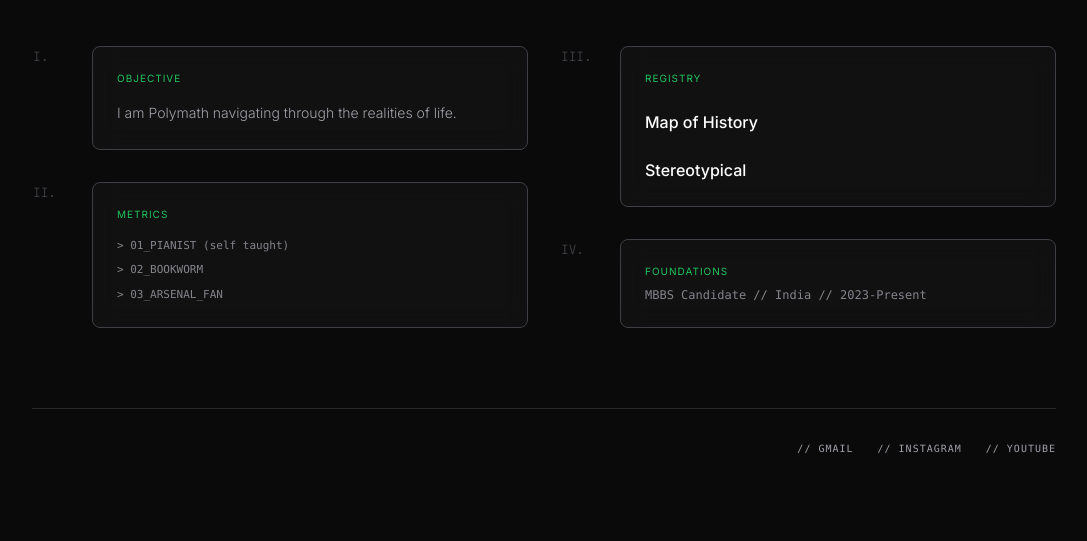
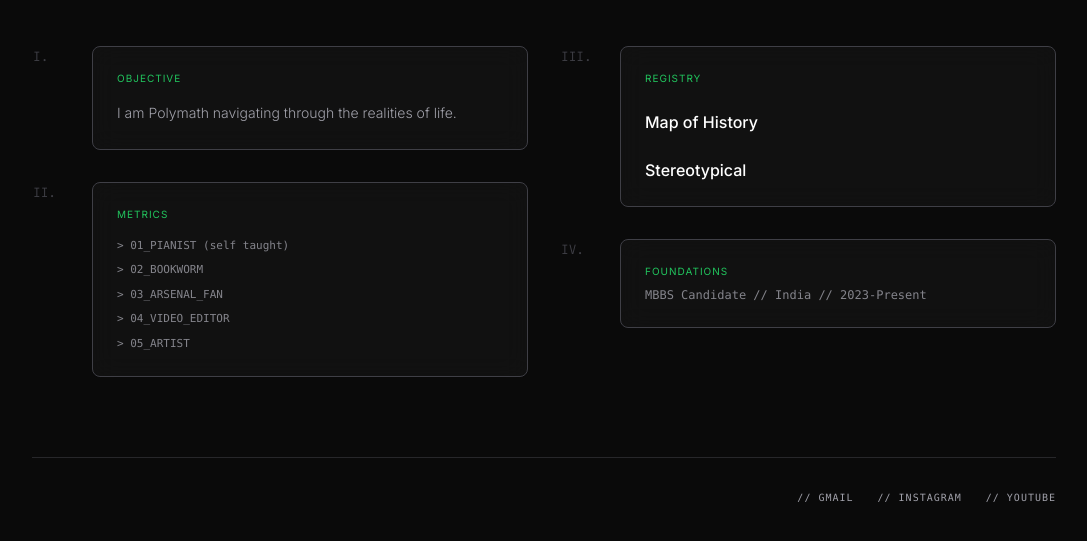
Before and after one commit to isomerstereo/My-Portfolio, a plain HTML site: page index.html in a window 1280 px wide. Shown: the part 137-678 px from the top of the page, without its empty margins (96-1183 px from the left). Drawn offline with nearby package versions, Linux system fonts and the light colour scheme.

Commit message:
Update index.html

```diff
--- a/index.html
+++ b/index.html
@@ -86,6 +86,8 @@
                         <div>> 01_PIANIST (self taught)</div>
                         <div>> 02_BOOKWORM</div>
                         <div>> 03_ARSENAL_FAN</div>
+                        <div>> 04_VIDEO_EDITOR</div>
+                        <div>> 05_ARTIST</div>
                     </div>
                 </div>
             </div>
```
